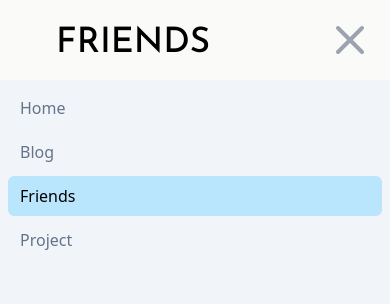
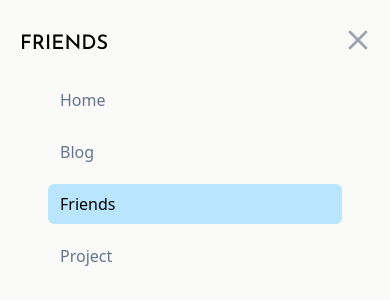
Before and after one commit to scooomaker/BlogChain, a Next.js app: page /friends in a window 390 px wide. Both pictures are taken after a click on the button "Open main menu". Shown: the top 304 px of the page. Built offline with nearby package versions, Linux system fonts and the light colour scheme; a web font is replaced by a local one.

Commit message:
update mobile nav in Navbar.tsx

```diff
--- a/components/Navbar.tsx
+++ b/components/Navbar.tsx
@@ -44,13 +44,13 @@ export default function Navbar(props: { name: string }) {
           <div className="mx-auto px-2">
             <div className="relative flex items-center justify-end mobile:h-[80px] pad:h-[100px] pc:h-[120px] 4k:h-[150px]">
 
-              <div className="flex-1 flex items-center justify-start m-12">
+              <div className="flex-1 flex items-center justify-start m-12 mobile:m-3">
                 {/* image here */}
                 <div className="flex-shrink-0 flex items-center">
-                  <div className='uppercase  text-[35px] font-JosefinSans mb-0 pb-0 pt-2'>
+                  <div className='uppercase  text-[35px] font-JosefinSans mb-0 pb-0 pt-2 mobile:text-[20px] pad:text-[28px]'>
                     {name}
                   </div>
-                  {/* <img
+                  {/* <imgont-bold
                     className="block h-8 w-auto"
                     src={logo}
                     alt="Workflow"
@@ -68,7 +68,7 @@ export default function Navbar(props: { name: string }) {
                       href={item.href}
                       className={classNames(
                         item.current ? ' text-black' : 'text-slate-500',
-                        'navfunc uppercase text-[30px] font-thin '
+                        'navfunc uppercase text-[30px] font-thin pad:text-[25px]'
                       )}
                       aria-current={item.current ? 'page' : undefined}
                     >
@@ -84,12 +84,12 @@ export default function Navbar(props: { name: string }) {
                 <span className="sr-only">Open main menu</span>
                 {open ? (
                   <>
-                    <XIcon className="block h-12 w-12" aria-hidden="true" />
+                    <XIcon className="block h-12 w-12 mobile:h-8 mobile:w-8 pad:h-10 pad:w-10" aria-hidden="true" />
                   </>
 
                 ) : (
                   <>
-                    <MenuIcon className="block h-12 w-12" aria-hidden="true" />
+                    <MenuIcon className="block h-12 w-12 mobile:h-8 mobile:w-8 pad:h-10 pad:w-10" aria-hidden="true" />
                   </>
                 )}
               </Disclosure.Button>
@@ -104,7 +104,7 @@ export default function Navbar(props: { name: string }) {
 
 
           <Disclosure.Panel className="absolute lgmin:hidden">
-            <div className="w-screen h-screen px-2 pt-2 pb-3 space-y-1  z-auto bg-slate-100 ">
+            <div className="w-screen h-[220px] space-y-3  z-auto bg-stone-50  navmap ">
               {navigation.map((item) => (
                 <Disclosure.Button
                   key={item.name}
@@ -112,7 +112,7 @@ export default function Navbar(props: { name: string }) {
                   href={item.href}
                   className={classNames(
                     item.current ? 'bg-sky-200 text-black' : 'text-slate-500 hover:bg-sky-50 hover:text-inherit',
-                    'block px-3 py-2 rounded-md text-base font-medium '
+                    'block px-3 py-2 rounded-md text-base font-medium ml-12 mr-12'
                   )}
                   aria-current={item.current ? 'page' : undefined}
                 >
--- a/styles/globals.css
+++ b/styles/globals.css
@@ -14,7 +14,7 @@
   .pages {
     transition: font-size 0.5s;
   }
-  @keyframes spin{
+  @keyframes funcnav{
     0%{
       margin-right: 0px/* 20px */;
       opacity: 0;
@@ -27,9 +27,26 @@
   }
 
   .navfunc{
-    animation: spin 0.4s ease;
+    animation: funcnav 0.4s ease;
     animation-iteration-count: 1;
     animation-fill-mode: forwards;
+  }
+
+  @keyframes mapnav{
+    0%{
+      background-color: rgb(255 255 255);
+      opacity: 0;
+    }
+
+    100%{
+      background-color: rgb(250 250 249);
+      opacity: 1;
+    }
+  }
+
+  .navmap{
+    animation: mapnav 0.5s ease;
+    animation-iteration-count: 1;
   }
 
 
```
